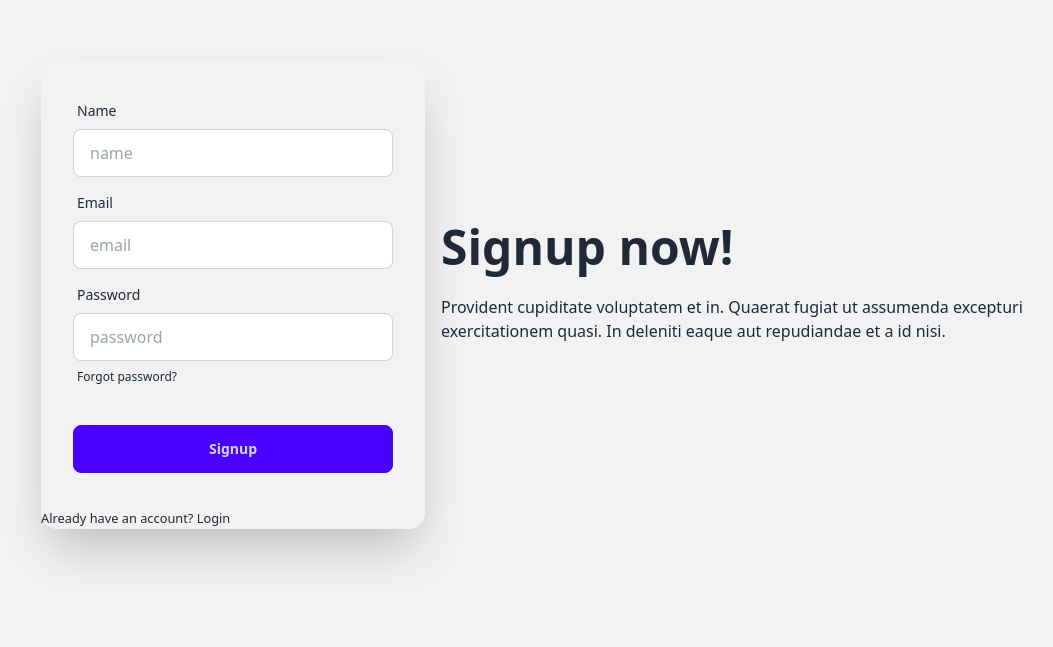
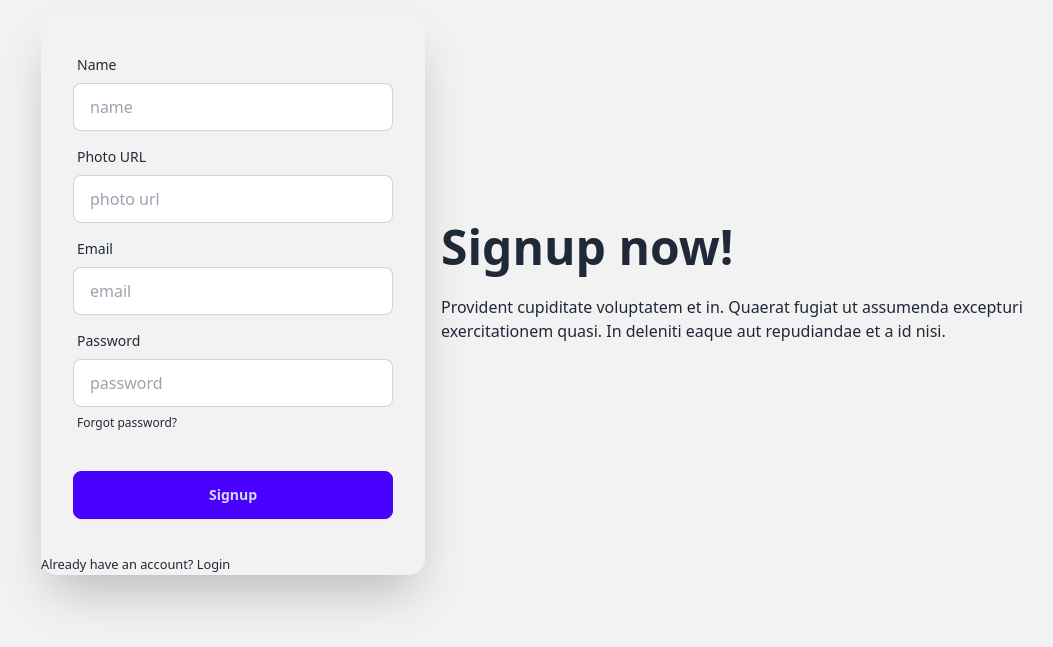
Before and after one commit to instasif/restuarent-site-client, a React (Vite) app: page /signup in a window 1280 px wide. Shown: the part 105-752 px from the top of the page, without its empty margins (87-1140 px from the left). Built offline with nearby package versions, Linux system fonts and the light colour scheme; no server answers.

Commit message:
added somw changes on authentication and intrigated add display name & photo url by firebase

```diff
--- a/src/Pages/Home/Featured/Featured.jsx
+++ b/src/Pages/Home/Featured/Featured.jsx
@@ -1,8 +1,11 @@
 import SectionTitle from "../../../Componants/SectionTitle/SectionTitle";
 import featuredImg from "../../../Assets/home/featured.jpg";
 import "./Featured.css";
+import { useContext } from "react";
+import { AuthContext } from "../../../Provider/AuthProvider";
 // bg-slate-500 bg-opacity-80
 export default function Featured() {
+  const {user} = useContext(AuthContext);
   return (
     <div className="featuredBgImg bg-fixed text-white pt-8 my-20">
       <SectionTitle subHeading={"Checkit out"} heading={"Featured item"} />
--- a/src/Pages/Login/Login.jsx
+++ b/src/Pages/Login/Login.jsx
@@ -44,13 +44,13 @@ export default function Login() {
     logIn(email, password)
       .then((result) => {
         const user = result.user;
-        console.log(user);
         Swal.fire({
           title: "Good job!",
           text: "You clicked the button!",
           icon: "success",
         });
         navigate(from, { replace: true });
+        reset();
       })
       .catch((error) => {
         Swal.fire({
@@ -62,6 +62,7 @@ export default function Login() {
         const errorCode = error.code;
         const errorMessage = error.message;
         console.log("code:", errorCode, "msg:", errorMessage);
+        reset();
       });
   };
 
--- a/src/Pages/SignUp/SignUp.jsx
+++ b/src/Pages/SignUp/SignUp.jsx
@@ -1,14 +1,13 @@
-import { useContext, useState } from "react";
+import { useContext } from "react";
 import { AuthContext } from "../../Provider/AuthProvider";
-import { Link } from "react-router-dom";
+import { Link, useNavigate } from "react-router-dom";
 import { useForm } from "react-hook-form";
 import { Helmet } from "react-helmet-async";
-import Swal from 'sweetalert2'
+import Swal from "sweetalert2";
 
 export default function SignUp() {
-  const [disabled, setDisabled] = useState(true);
-
-  const { createUser } = useContext(AuthContext);
+  const navigate = useNavigate();
+  const { createUser, updateUserProfile, logOut } = useContext(AuthContext);
 
   const {
     register,
@@ -19,16 +18,27 @@ export default function SignUp() {
   } = useForm();
 
   const onSubmit = (data) => {
-    const {name, email, password} = data;
-    console.log(data);
+    const { name, email, password, photoUrl } = data;
     createUser(email, password)
       .then((result) => {
         const user = result.user;
-        console.log(user);
+        updateUserProfile(name, photoUrl)
+          .then(() => {
+            console.log("user name, photo updated");
+            reset();
+            logOut()
+              .then(() => {
+                navigate("/login");
+              })
+              .catch((err) => {
+                console.error(err);
+              });
+          })
+          .catch((err) => console.error(err));
         Swal.fire({
           title: "Good job!",
           text: "You clicked the button!",
-          icon: "success"
+          icon: "success",
         });
       })
       .catch((error) => {
@@ -38,12 +48,11 @@ export default function SignUp() {
       });
   };
 
-
   return (
     <>
-    <Helmet>
-      <title>Bistro Boss | Signup</title>
-    </Helmet>
+      <Helmet>
+        <title>Bistro Boss | Signup</title>
+      </Helmet>
       <div className="hero bg-base-200 min-h-screen">
         <div className="hero-content flex-col md:flex-row-reverse">
           <div className="text-center md:w-1/2 md:text-left">
@@ -68,6 +77,23 @@ export default function SignUp() {
                 />
                 {errors.name && (
                   <span className="text-red-600 text-xs">Name is required</span>
+                )}
+              </div>
+
+              <div className="form-control">
+                <label className="label">
+                  <span className="label-text">Photo URL</span>
+                </label>
+                <input
+                  type="text"
+                  placeholder="photo url"
+                  {...register("photoUrl", { required: true })}
+                  className="input input-bordered"
+                />
+                {errors.photoUrl && (
+                  <span className="text-red-600 text-xs">
+                    Photo url is required
+                  </span>
                 )}
               </div>
 
--- a/src/Provider/AuthProvider.jsx
+++ b/src/Provider/AuthProvider.jsx
@@ -5,6 +5,7 @@ import {
   onAuthStateChanged,
   signInWithEmailAndPassword,
   signOut,
+  updateProfile,
 } from "firebase/auth";
 import { app } from "../firebase/firebase.config";
 
@@ -27,8 +28,15 @@ export default function AuthProvider({ children }) {
   };
 
   const logOut = () => {
-    setLoading(true)
+    setLoading(true);
     return signOut(auth);
+  };
+
+  const updateUserProfile = (name, photo) => {
+    return updateProfile(auth.currentUser, {
+      displayName: name,
+      photoURL: photo,
+    });
   };
 
   useEffect(() => {
@@ -48,6 +56,7 @@ export default function AuthProvider({ children }) {
     createUser,
     logIn,
     logOut,
+    updateUserProfile,
   };
   return (
     <AuthContext.Provider value={authInfo}>{children}</AuthContext.Provider>
--- a/src/main.jsx
+++ b/src/main.jsx
@@ -5,14 +5,13 @@ import "./index.css";
 import { router } from "./Routes/Routes.jsx";
 import { HelmetProvider } from "react-helmet-async";
 import AuthProvider from "./Provider/AuthProvider.jsx";
-// import 'sweetalert2/src/sweetalert2.scss'
 
-
+//className="max-w-screen-xl mx-auto"
 createRoot(document.getElementById("root")).render(
   <StrictMode>
     <AuthProvider>
       <HelmetProvider>
-        <div className="max-w-screen-xl mx-auto">
+        <div className="w-[1280] mx-auto">
           <RouterProvider router={router} />
         </div>
       </HelmetProvider>
--- a/tailwind.config.js
+++ b/tailwind.config.js
@@ -5,7 +5,11 @@ export default {
     "./src/**/*.{js,ts,jsx,tsx}",
   ],
   theme: {
-    extend: {},
+    extend: {
+      maxWidth: {
+        'screen-xl': '1280px',
+      },
+    },
   },
   plugins: [require('daisyui'),],
 }
```
